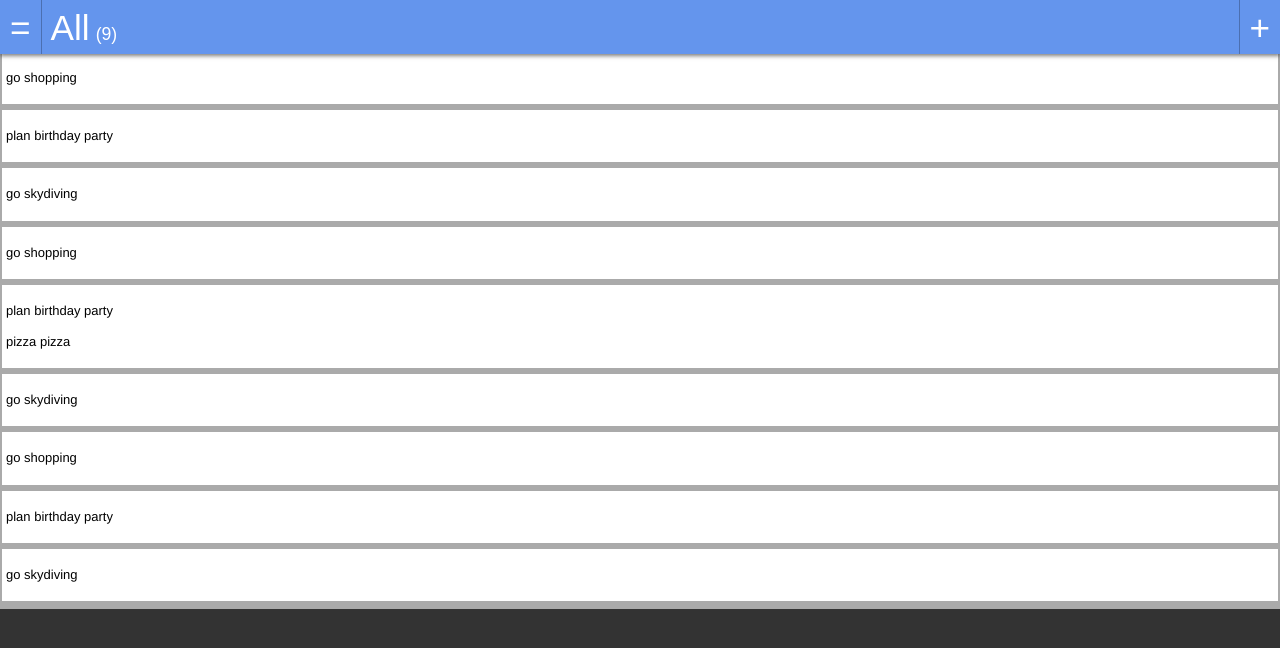
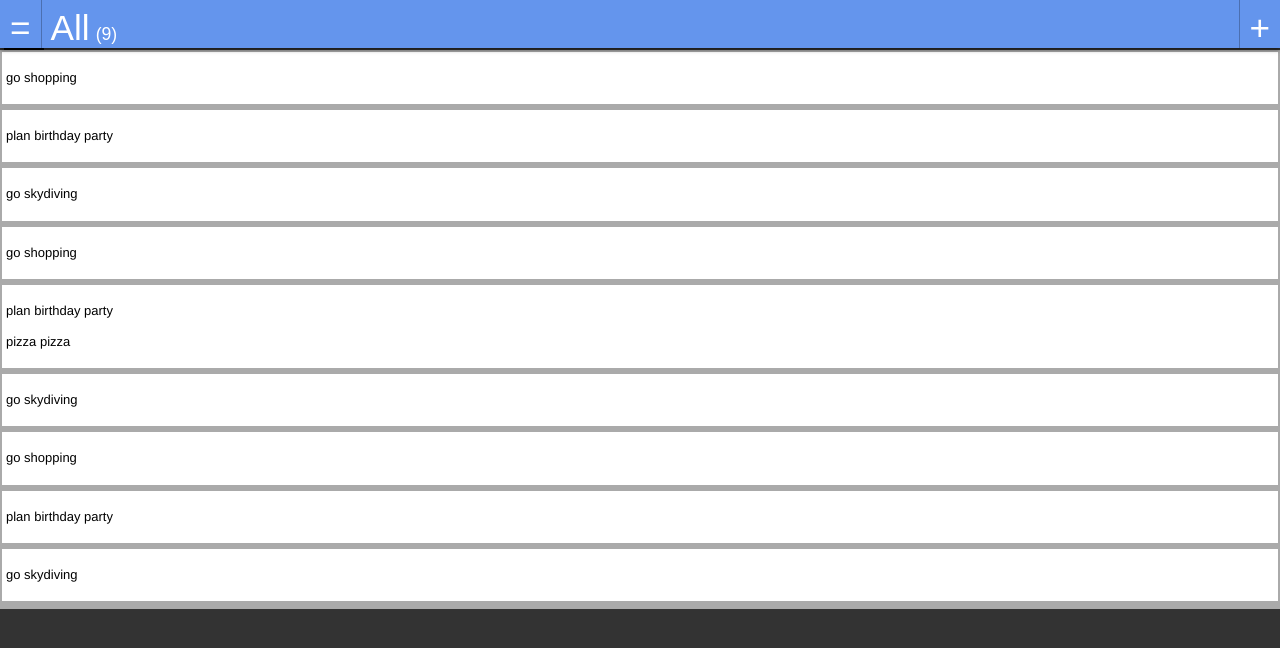
Before and after one commit to pennyfx/simple-template, a website: page public/index.html in a window 1280 px wide. Drawn offline with Linux system fonts and the light colour scheme.

Commit message:
working out the bugs

```diff
--- a/public/css/app.css
+++ b/public/css/app.css
@@ -23,7 +23,7 @@ x-appbar {
   position: fixed;
   top:0;
   z-index: 1;
-  font: 2.2rem/2.5rem "MozTT", sans-serif;
+  font: 2.2rem "MozTT", sans-serif;
   background-color: cornflowerblue;
   color: white;
 }
@@ -31,6 +31,7 @@ x-appbar {
 x-appbar > * {
   padding: 8px 10px 0;
   cursor: pointer;
+  display: inline;
 }
 
 x-appbar {
@@ -67,7 +68,7 @@ x-task-column > header {
 }
 
 x-shiftbox > aside > header {
-  display:inline-block;
+  display: inline-block;
   height: 45px;
   width: 45px;
   margin: 0;
--- a/public/index.html
+++ b/public/index.html
@@ -13,11 +13,7 @@
 
   <x-template name="task">
     <script type="template/script">
-      this.addTemplateListeners({
-        'tap': function(e){
-          console.log('tap', e);
-        }
-      });
+
     </script>
     <script type="template/content">
       <p>{text}</p>
```
